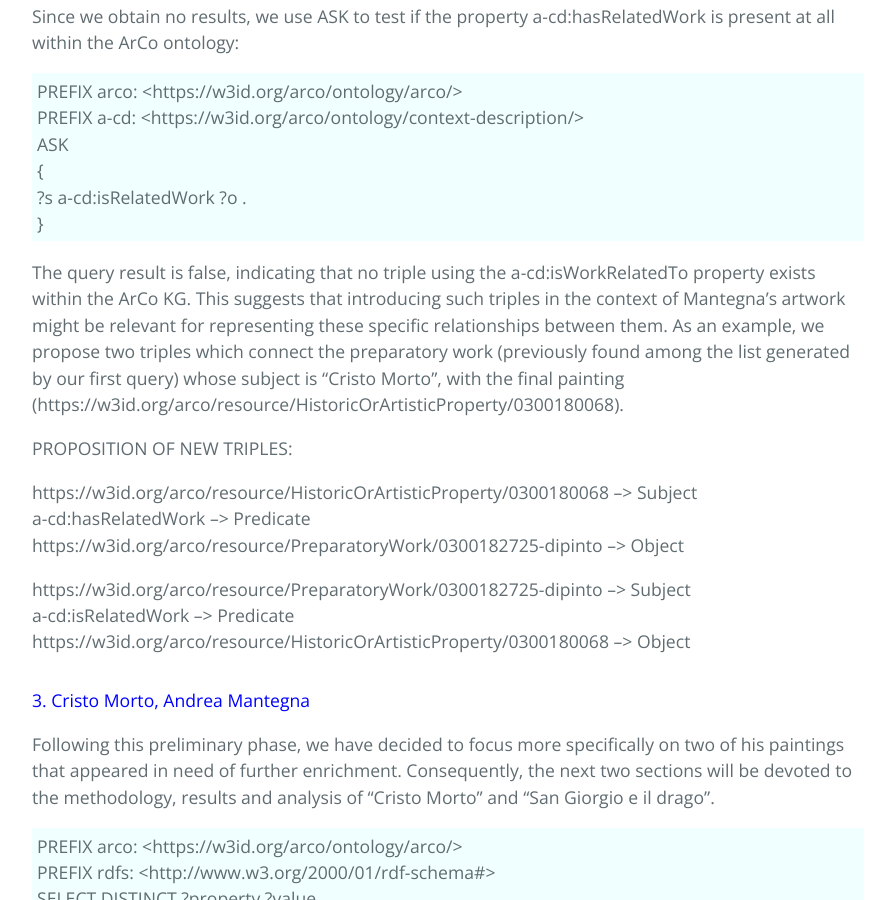
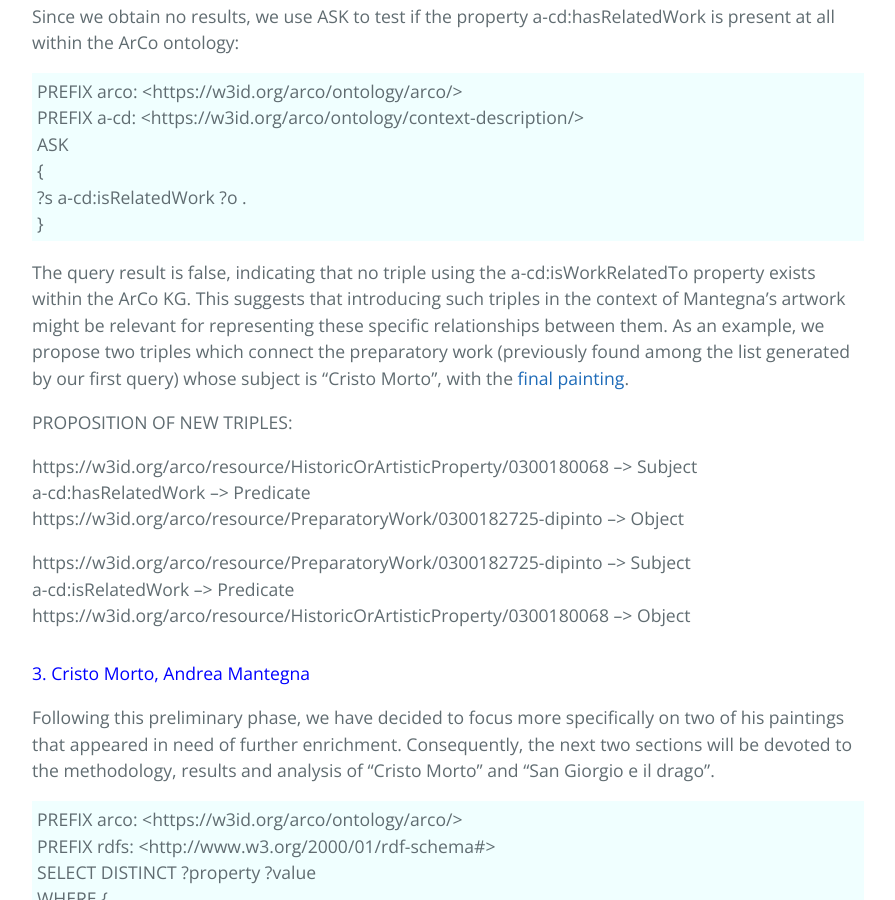
Before and after one commit to KevinITS-site/KevinITS-site.github.io, a Jekyll site: the page built from another-page.md, in a window 1280 px wide and 900 px high, scrolled down 6206 px. Shown: the whole window, without its empty margins (192-1087 px from the left). Built offline with Jekyll 4.4.1, drawn with Linux system fonts in a browser that asks for light colours; our own code applies the rules of GitHub Pages for plain Markdown files; some of the changed lines change nothing that is shown; some of the changed text lies outside the part shown.

Commit message:
Update another-page.md

```diff
--- a/another-page.md
+++ b/another-page.md
@@ -141,7 +141,7 @@
 
 Following these considerations, we believe it could also be useful to link the preparatory works to their final versions or vice versa. Our question is: are there any properties in ArCo that define this type of relationship? To answer it, we research in ArCo's Documentation to identify related properties. Such a property might be found in the Context Description module of the ArCo ontology. We find out that, as a matter of fact, this object property already exists:
 
-<https://w3id.org/arco/ontology/context-description/hasRelatedWork>
+<a href= "https://w3id.org/arco/ontology/context-description/hasRelatedWork">a-cd:hasRelatedWork</a> <br>
 
 ![bild 4](https://github.com/KevinITS-site/KevinITS-site.github.io/assets/172382434/086aeb49-963b-467c-8dc5-3da916db53a3)
 
@@ -174,7 +174,7 @@
 } <br>
 </p>
 
-The query result is false, indicating that no triple using the a-cd:isWorkRelatedTo property exists within the ArCo KG. This suggests that introducing such triples in the context of Mantegna’s artwork might be relevant for representing these specific relationships between them. As an example, we propose two triples which connect the preparatory work (previously found among the list generated by our first query) whose subject is “Cristo Morto”, with the final painting (https://w3id.org/arco/resource/HistoricOrArtisticProperty/0300180068).
+The query result is false, indicating that no triple using the a-cd:isWorkRelatedTo property exists within the ArCo KG. This suggests that introducing such triples in the context of Mantegna’s artwork might be relevant for representing these specific relationships between them. As an example, we propose two triples which connect the preparatory work (previously found among the list generated by our first query) whose subject is “Cristo Morto”, with the <a href= "https://w3id.org/arco/resource/HistoricOrArtisticProperty/0300180068">final painting</a>.
 
 PROPOSITION OF NEW TRIPLES:
 
```
